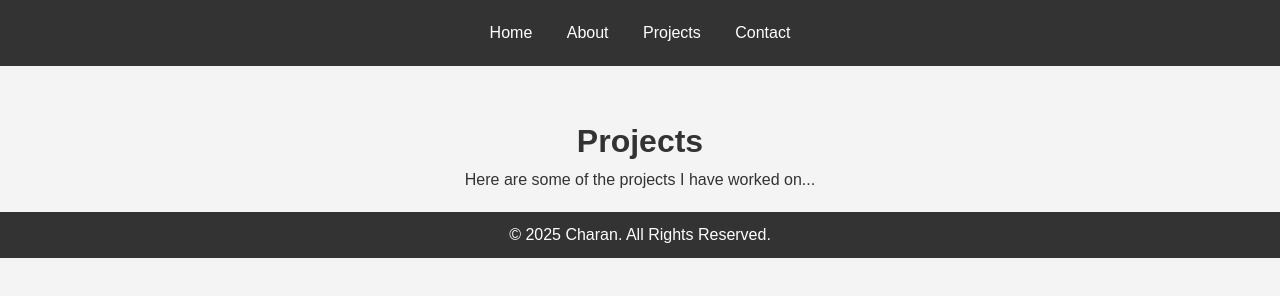
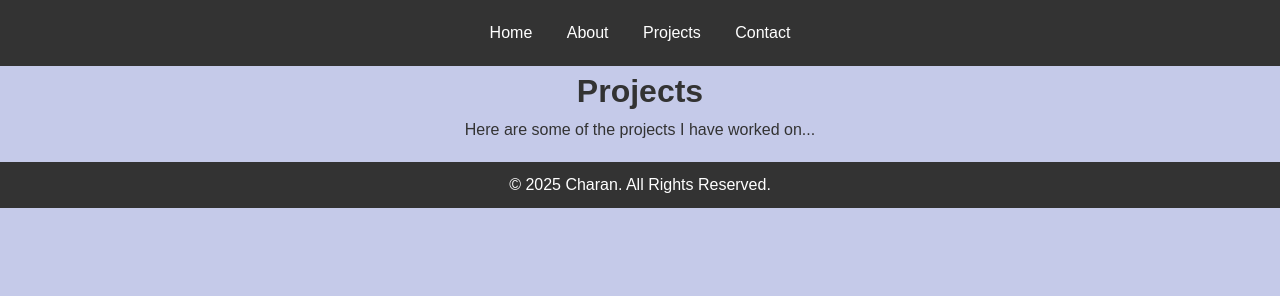
Before and after one commit to Charan0307/Charan, a plain HTML site: page projects.html in a window 1280 px wide. Drawn offline with Linux system fonts and the light colour scheme.

Commit message:
Update style.css

```diff
--- a/css/style.css
+++ b/css/style.css
@@ -1,4 +1,4 @@
-/* Reset some default styles */
+/* Common Reset and Basic Styling */
 * {
     margin: 0;
     padding: 0;
@@ -8,12 +8,11 @@
 body {
     font-family: Arial, sans-serif;
     line-height: 1.6;
-    background-color: #f4f4f4;
     color: #333;
-    text-align: center; /* Ensure text is centered */
+    text-align: center;
 }
 
-/* Styling the header */
+/* Styling the Header */
 header {
     background-color: #333;
     color: white;
@@ -39,13 +38,6 @@ header nav ul li a:hover {
     text-decoration: underline;
 }
 
-/* Styling h1 */
-h1 {
-    color: #333;
-    text-align: center; /* Center h1 */
-    margin-top: 50px; /* Add top margin for space */
-}
-
 /* Footer Styles */
 footer {
     background-color: #333;
@@ -55,4 +47,30 @@ footer {
     margin-top: 20px;
 }
 
-/* Add more page-specific styles if needed */
+/* Styling the Home Page */
+body.home-page {
+    background-color: #f4f4f4;
+}
+
+h1 {
+    color: #333;
+}
+
+/* Styling the About Page */
+body.about-page {
+    background-color: #e0f7fa; /* Light cyan */
+}
+
+/* Styling the Projects Page */
+body.projects-page {
+    background-color: #c5cae9; /* Light blue */
+}
+
+/* Styling the Contact Page */
+body.contact-page {
+    background-color: #ffcdd2; /* Light red */
+}
+
+h1 {
+    color: #333;
+}
```
